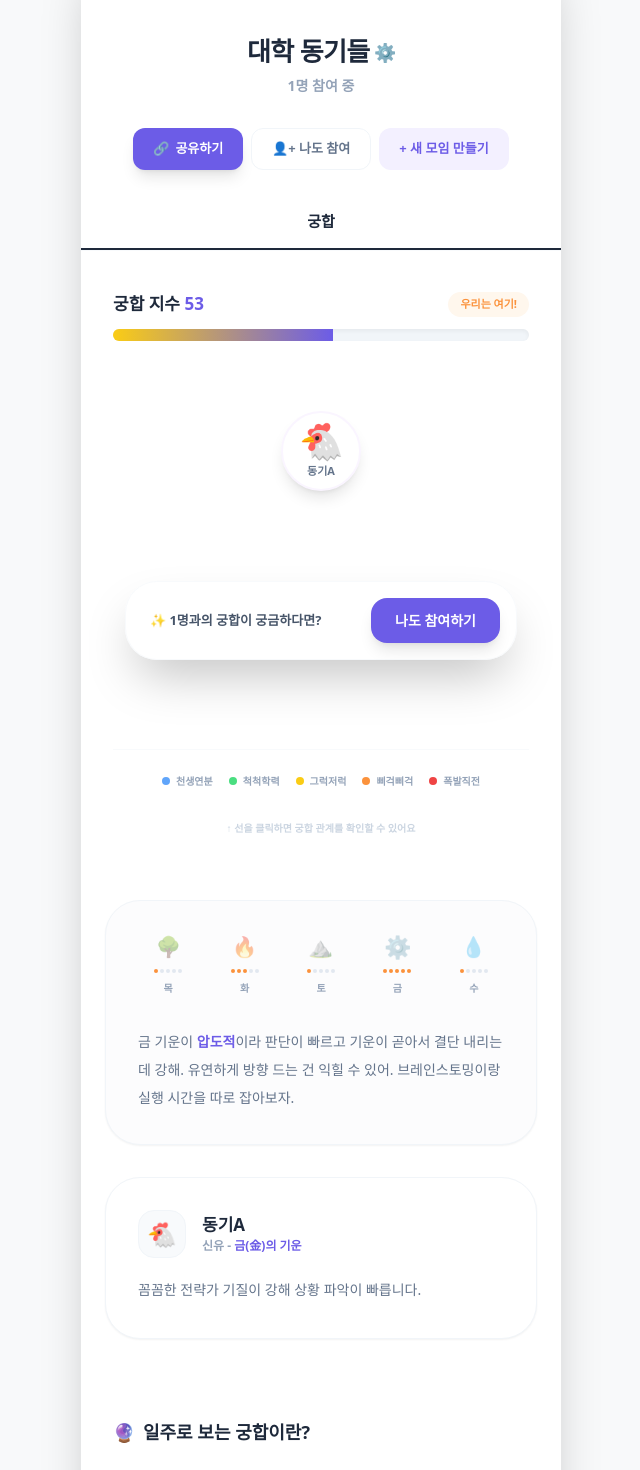
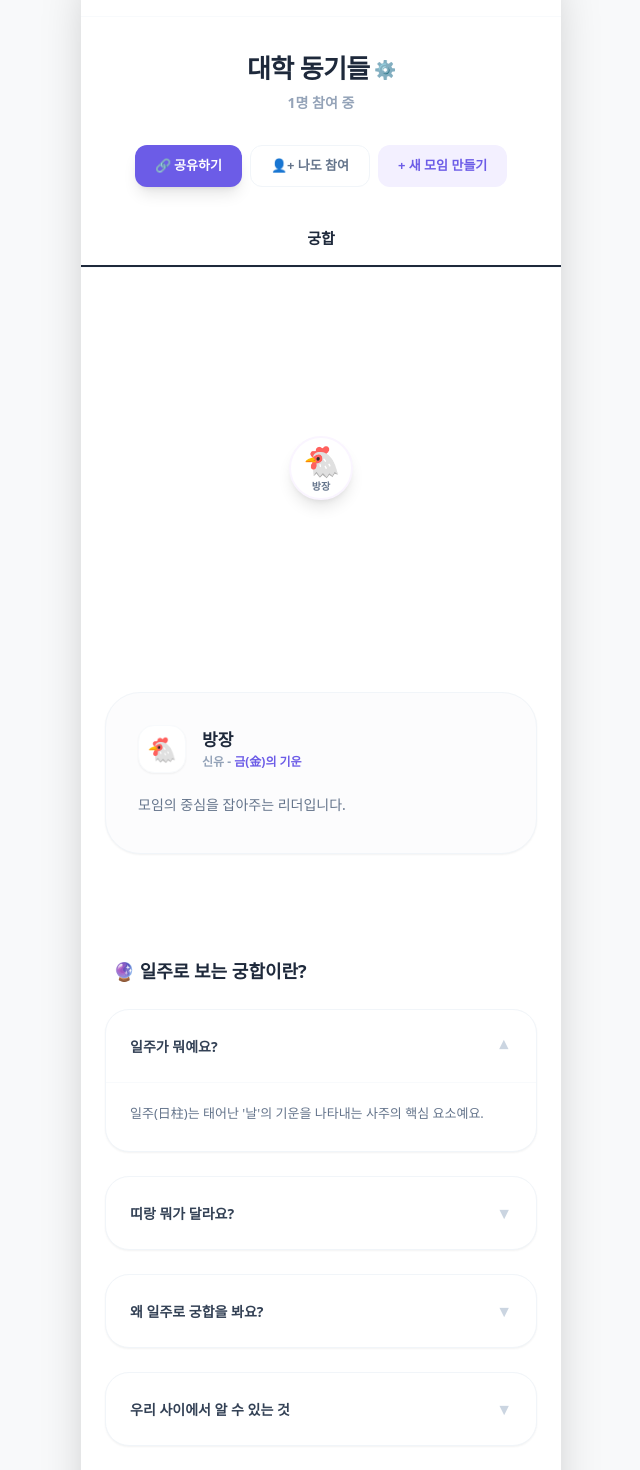
Before and after one commit to PLANB-John/oursai-web, a Next.js app: page /group in a window 1280 px wide. Shown: the part 100-1570 px from the top of the page, without its empty margins (319-959 px from the left). Built offline with nearby package versions, Linux system fonts and the light colour scheme.

Commit message:
Update group.js

```diff
--- a/pages/group.js
+++ b/pages/group.js
@@ -7,46 +7,43 @@ export default function GroupDetail() {
   const router = useRouter();
   const [isShareOpen, setIsShareOpen] = useState(false);
   const [openAccordion, setOpenAccordion] = useState(0);
-  const [selectedMemberId, setSelectedMemberId] = useState(null); // 클릭된 멤버 ID
+  const [selectedMemberId, setSelectedMemberId] = useState(null);
+  const [members, setMembers] = useState([]);
 
-  // 1. 멤버 데이터 관리 (초기 멤버 + 참여 로직 시뮬레이션) [cite: 2026-02-16]
-  const [members, setMembers] = useState([
-    { id: 0, name: '동기A', emoji: '🐔', ilju: '신유', element: '금(金)', desc: '꼼꼼한 전략가 기질이 강해 상황 파악이 빠릅니다.', color: '#3b82f6' },
-  ]);
+  // 1. 데이터 로드 로직: 저장소에서 실제 인원만 불러옴 [cite: 2026-02-16]
+  useEffect(() => {
+    const saved = JSON.parse(localStorage.getItem('groupMembers') || '[]');
 
-  // 참여 정보 수신 및 다인원 레이아웃 테스트용 더미 추가 [cite: 2026-02-16]
-  useEffect(() => {
-    if (router.isReady && router.query.joined === 'true' && members.length === 1) {
-      setMembers([
-        { id: 0, name: '동기A', emoji: '🐔', ilju: '신유', element: '금(金)', desc: '꼼꼼한 전략가 기질이 강해 상황 파악이 빠릅니다.', color: '#3b82f6' },
-        { id: 1, name: '동기B', emoji: '🐵', ilju: '경신', element: '금(金)', desc: '날카로운 지혜가 돋보이며 결단력이 뛰어납니다.', color: '#ef4444' },
-        { id: 2, name: '동기C', emoji: '🐹', ilju: '병인', element: '화(火)', desc: '다정하고 인정이 섬세해 분위기를 잘 파악합니다.', color: '#f59e0b' }
-      ]);
+    // 데이터가 아예 없으면 방장(1명)으로 초기화
+    if (saved.length === 0) {
+      const initialLeader = [{
+        id: 0, name: '방장', emoji: '🐔', ilju: '신유', element: '금(金)',
+        desc: '모임의 중심을 잡아주는 리더입니다.', color: '#3b82f6'
+      }];
+      localStorage.setItem('groupMembers', JSON.stringify(initialLeader));
+      setMembers(initialLeader);
+    } else {
+      setMembers(saved); // 저장된 만큼만 보여줌 (2명, 3명...)
     }
-  }, [router.isReady, router.query]);
+  }, []);
 
-  const hasJoined = members.length >= 2;
-
-  // 2. 다각형 좌표 계산 로직 (최대 12명)
+  // 2. 다각형 좌표 계산 (최대 12명)
   const getCoordinates = (index, total) => {
-    const radius = total > 4 ? 110 : 90; // 인원이 많아지면 반지름 확대
-    const angle = (index * 2 * Math.PI) / total - Math.PI / 2; // 상단부터 배치
-    return {
-      x: radius * Math.cos(angle),
-      y: radius * Math.sin(angle)
-    };
+    if (total === 1) return { x: 0, y: 0 };
+    if (total === 2) return { x: 0, y: index === 0 ? -90 : 90 };
+    const radius = total > 5 ? 120 : 100;
+    const angle = (index * 2 * Math.PI) / total - Math.PI / 2;
+    return { x: radius * Math.cos(angle), y: radius * Math.sin(angle) };
   };
 
   return (
     <div className="min-h-screen bg-[#f8f9fa] flex justify-center items-start sm:py-10 font-sans text-slate-800">
-      <Head>
-        <title>대학동기들 | 우리 사이 (oursai.kr)</title>
-      </Head>
+      <Head><title>우리 사이 | 모임 궁합 결과</title></Head>
 
       <div className="w-full max-w-[480px] min-h-screen bg-white shadow-2xl flex flex-col relative overflow-hidden sm:rounded-[40px] pb-40">
 
         {/* 상단 네비게이션 */}
-        <div className="px-6 py-6 flex items-center justify-between">
+        <div className="px-6 py-6 flex items-center justify-between border-b border-slate-50">
           <button onClick={() => router.push('/')} className="text-[14px] text-slate-400 font-bold flex items-center gap-1">
             <span className="text-lg">‹</span> 우리 사이
           </button>
@@ -54,138 +51,76 @@ export default function GroupDetail() {
         </div>
 
         <main className="flex-1 flex flex-col items-center">
-          <div className="text-center mt-4 mb-8">
+          <div className="text-center mt-8 mb-8">
             <h1 className="text-[26px] font-black text-slate-800 tracking-tight flex items-center justify-center gap-1">
               대학 동기들 <span className="text-slate-200 text-lg">⚙️</span>
             </h1>
             <p className="text-[14px] text-slate-400 font-bold mt-1">{members.length}명 참여 중</p>
           </div>
 
-          {/* 상단 버튼 그룹 */}
+          {/* 버튼 그룹 */}
           <div className="flex gap-2 mb-10 px-6">
-            <button onClick={() => setIsShareOpen(!isShareOpen)} className="px-5 py-2.5 bg-[#6c5ce7] text-white rounded-xl text-[13px] font-black shadow-lg flex items-center gap-1.5 active:scale-95 transition-all">
-              <span>🔗</span> 공유하기
-            </button>
-            <button onClick={() => router.push('/join')} className="px-5 py-2.5 bg-white text-slate-500 border border-slate-100 rounded-xl text-[13px] font-black hover:bg-slate-50 transition-all">👤+ 나도 참여</button>
-            <button onClick={() => router.push('/create-group')} className="px-5 py-2.5 bg-[#f3f0ff] text-[#6c5ce7] rounded-xl text-[13px] font-black hover:bg-[#ebe5ff] transition-all">+ 새 모임 만들기</button>
+            <button onClick={() => setIsShareOpen(!isShareOpen)} className="px-5 py-2.5 bg-[#6c5ce7] text-white rounded-xl text-[13px] font-black shadow-lg">🔗 공유하기</button>
+            <button onClick={() => router.push('/join')} className="px-5 py-2.5 bg-white text-slate-500 border border-slate-100 rounded-xl text-[13px] font-black">👤+ 나도 참여</button>
+            <button onClick={() => { localStorage.removeItem('groupMembers'); router.push('/create-group'); }} className="px-5 py-2.5 bg-[#f3f0ff] text-[#6c5ce7] rounded-xl text-[13px] font-black">+ 새 모임 만들기</button>
           </div>
 
-          <div className="w-full flex border-b border-slate-50 mb-10"><div className="flex-1 text-center pb-4 text-[15px] font-black border-b-2 border-slate-800 text-slate-800">궁합</div></div>
+          <div className="w-full flex border-b border-slate-50 mb-10">
+            <div className="flex-1 text-center pb-4 text-[15px] font-black border-b-2 border-slate-800 text-slate-800">궁합</div>
+          </div>
 
-          {/* --- 3. 다인원 네트워크 다이어그램 섹션 --- */}
+          {/* 네트워크 다이어그램 */}
           <div className="w-full px-8 flex flex-col items-center">
-            <div className="w-full mb-10">
-              <div className="flex justify-between items-end mb-3">
-                <span className="text-[17px] font-black text-slate-800">궁합 지수 <span className="text-[#6c5ce7]">53</span></span>
-                <span className="text-[11px] font-bold text-orange-400 bg-orange-50 px-3 py-1 rounded-full">우리는 여기!</span>
-              </div>
-              <div className="w-full h-3 bg-slate-100 rounded-full overflow-hidden shadow-inner">
-                <motion.div initial={{ width: 0 }} animate={{ width: '53%' }} className="h-full bg-gradient-to-r from-yellow-400 to-[#6c5ce7]" />
-              </div>
-            </div>
-
             <div className="relative w-full aspect-square max-w-[320px] flex justify-center items-center">
-              {/* 관계 선 SVG (수정_04.mp4 상호작용 반영) */}
-              <svg className="absolute inset-0 w-full h-full overflow-visible pointer-events-none">
-                <defs>
-                  <filter id="glow"><feGaussianBlur stdDeviation="2.5" result="coloredBlur"/><feMerge><feMergeNode in="coloredBlur"/><feMergeNode in="SourceGraphic"/></feMerge></filter>
-                </defs>
+              <svg className="absolute inset-0 w-full h-full pointer-events-none">
                 {members.length > 1 && members.map((m, i) =>
                   members.slice(i + 1).map((m2, j) => {
                     const from = getCoordinates(i, members.length);
                     const to = getCoordinates(members.indexOf(m2), members.length);
                     const isSelected = selectedMemberId === m.id || selectedMemberId === m2.id;
                     return (
-                      <motion.line
-                        key={`${i}-${j}`}
-                        x1={`calc(50% + ${from.x}px)`} y1={`calc(50% + ${from.y}px)`}
-                        x2={`calc(50% + ${to.x}px)`} y2={`calc(50% + ${to.y}px)`}
-                        stroke={isSelected ? "#6c5ce7" : "#f1f5f9"}
-                        strokeWidth={isSelected ? 4 : 2}
-                        animate={{ opacity: isSelected ? 1 : 0.4 }}
-                      />
+                      <line key={`${i}-${j}`} x1={`calc(50% + ${from.x}px)`} y1={`calc(50% + ${from.y}px)`} x2={`calc(50% + ${to.x}px)`} y2={`calc(50% + ${to.y}px)`} stroke={isSelected ? "#6c5ce7" : "#f1f5f9"} strokeWidth={isSelected ? 4 : 2} opacity={isSelected ? 1 : 0.4} />
                     );
                   })
                 )}
               </svg>
 
-              {/* 멤버 배치 */}
               {members.map((m, i) => {
                 const pos = getCoordinates(i, members.length);
                 const isSelected = selectedMemberId === m.id;
                 return (
-                  <motion.div
-                    key={m.id}
-                    onClick={() => setSelectedMemberId(isSelected ? null : m.id)}
-                    style={{ x: pos.x, y: pos.y }}
-                    className={`absolute w-16 h-16 sm:w-20 sm:h-20 bg-white rounded-full shadow-lg border-2 flex flex-col items-center justify-center cursor-pointer transition-all z-20 ${isSelected ? 'border-[#6c5ce7] scale-110' : 'border-purple-50'}`}
-                  >
-                    <span className="text-3xl sm:text-4xl">{m.emoji}</span>
-                    <span className="text-[10px] sm:text-[11px] font-black text-slate-500 mt-0.5">{m.name}</span>
+                  <motion.div key={m.id} onClick={() => setSelectedMemberId(isSelected ? null : m.id)} style={{ x: pos.x, y: pos.y }} className={`absolute w-16 h-16 bg-white rounded-full shadow-lg border-2 flex flex-col items-center justify-center cursor-pointer transition-all z-20 ${isSelected ? 'border-[#6c5ce7] scale-110' : 'border-purple-50'}`}>
+                    <span className="text-3xl">{m.emoji}</span>
+                    <span className="text-[10px] font-black text-slate-500">{m.name}</span>
                   </motion.div>
                 );
               })}
             </div>
-
-            {/* 범례 */}
-            <div className="flex flex-wrap justify-center gap-x-4 gap-y-2 mt-12 py-6 border-t border-slate-50 w-full">
-              {['천생연분', '척척학력', '그럭저럭', '삐걱삐걱', '폭발직전'].map((l, i) => (
-                <div key={i} className="flex items-center gap-1.5 text-[10px] font-bold text-slate-400">
-                  <div className={`w-2 h-2 rounded-full ${i === 0 ? 'bg-blue-400' : i === 1 ? 'bg-green-400' : i === 2 ? 'bg-yellow-400' : i === 3 ? 'bg-orange-400' : 'bg-red-500'}`} />
-                  {l}
-                </div>
-              ))}
-            </div>
-            <p className="text-[10px] text-slate-300 font-bold mt-2">↑ 선을 클릭하면 궁합 관계를 확인할 수 있어요</p>
           </div>
 
-          {/* --- 4. 오행 기운 분석 섹션 --- */}
-          <section className="w-full px-6 mt-16 space-y-8">
-            <div className="bg-[#fcfcfd] rounded-[35px] p-8 border border-slate-100 shadow-sm">
-              <div className="grid grid-cols-5 gap-4 mb-8">
-                {['🌳 목', '🔥 화', '⛰️ 토', '⚙️ 금', '💧 수'].map((item, i) => (
-                  <div key={i} className="flex flex-col items-center gap-2">
-                    <span className={`text-xl opacity-40 ${i === 3 ? 'opacity-100 scale-110' : ''}`}>{item.split(' ')[0]}</span>
-                    <div className="flex gap-0.5">
-                      {[...Array(5)].map((_, star) => (
-                        <div key={star} className={`w-1 h-1 rounded-full ${star < (i === 3 ? 5 : i === 1 ? 3 : 1) ? 'bg-orange-400' : 'bg-slate-200'}`} />
-                      ))}
-                    </div>
-                    <span className="text-[10px] font-black text-slate-400">{item.split(' ')[1]}</span>
-                  </div>
-                ))}
-              </div>
-              <p className="text-[14px] text-slate-500 leading-7 font-medium break-keep">
-                금 기운이 <span className="text-[#6c5ce7] font-black">압도적</span>이라 판단이 빠르고 기운이 곧아서 결단 내리는 데 강해. 유연하게 방향 드는 건 익힐 수 있어. 브레인스토밍이랑 실행 시간을 따로 잡아보자.
-              </p>
-            </div>
-
-            {/* 멤버 리포트 카드 */}
+          {/* 상세 분석 섹션 */}
+          <section className="w-full px-6 mt-16 space-y-6">
             {members.map((m) => (
-              <div key={m.id} className={`bg-white rounded-[35px] p-8 border shadow-sm transition-all ${selectedMemberId === m.id ? 'border-[#6c5ce7] ring-4 ring-purple-50' : 'border-slate-100'}`}>
+              <div key={m.id} className={`bg-[#fcfcfd] rounded-[35px] p-8 border shadow-sm ${selectedMemberId === m.id ? 'border-[#6c5ce7]' : 'border-slate-100'}`}>
                 <div className="flex items-center gap-4 mb-4">
-                  <div className="w-12 h-12 bg-slate-50 rounded-2xl flex items-center justify-center text-2xl border border-slate-100">{m.emoji}</div>
+                  <div className="w-12 h-12 bg-white rounded-2xl flex items-center justify-center text-2xl shadow-sm border border-slate-50">{m.emoji}</div>
                   <div>
                     <p className="text-[17px] font-black text-slate-800">{m.name}</p>
-                    <p className="text-[12px] text-slate-400 font-bold uppercase">{m.ilju} - <span className="text-[#6c5ce7]">{m.element}의 기운</span></p>
+                    <p className="text-[12px] text-slate-400 font-bold">{m.ilju} - <span className="text-[#6c5ce7]">{m.element}의 기운</span></p>
                   </div>
                 </div>
                 <p className="text-[14px] text-slate-500 leading-8 font-medium break-keep">{m.desc}</p>
               </div>
             ))}
-          </section>
 
-          {/* --- 5. 가이드 아코디언 (4개 유지) --- */}
-          <section className="w-full px-6 pt-20 space-y-6 mb-20">
-            <h2 className="text-[18px] font-black text-slate-800 flex items-center gap-2 px-2">
-              <span className="text-[#6c5ce7]">🔮</span> 일주로 보는 궁합이란?
-            </h2>
-            <div className="space-y-3">
+            {/* 하단 상세 아코디언 가이드 */}
+            <div className="pt-20 space-y-6">
+              <h2 className="text-[18px] font-black text-slate-800 px-2">🔮 일주로 보는 궁합이란?</h2>
               {[
                 { q: "일주가 뭐예요?", a: "일주(日柱)는 태어난 '날'의 기운을 나타내는 사주의 핵심 요소예요." },
-                { q: "띠랑 뭐가 달라요?", a: "띠는 태어난 해, 일주는 태어난 날 기준입니다. 띠가 사회적인 겉모습이라면 일주는 본질적인 성향을 나타냅니다." },
-                { q: "왜 일주로 궁합을 봐요?", a: "일주는 개인의 기질을 가장 정확하게 담고 있어, 관계의 화학 반응을 깊이 있게 분석할 수 있습니다. [cite: 2026-02-16]" },
-                { q: "이음에서 알 수 있는 것", a: "멤버 간의 1:1 케미 등급과 전체 모임의 조화도를 시각적인 네트워크로 확인할 수 있습니다. [cite: 2026-02-16]" }
+                { q: "띠랑 뭐가 달라요?", a: "띠는 태어난 해, 일주는 태어난 날 기준입니다. 나 자신의 본질적인 기운을 보기에 더 적합합니다." },
+                { q: "왜 일주로 궁합을 봐요?", a: "나의 본질적인 성향을 가장 잘 나타내기 때문입니다. [cite: 2026-02-16]" },
+                { q: "우리 사이에서 알 수 있는 것", a: "멤버 간의 1:1 케미 등급과 관계 네트워크를 볼 수 있습니다. [cite: 2026-02-16]" }
               ].map((item, idx) => (
                 <div key={idx} className="bg-white rounded-3xl border border-slate-100 overflow-hidden shadow-sm">
                   <button onClick={() => setOpenAccordion(openAccordion === idx ? null : idx)} className="w-full p-6 flex justify-between items-center text-left">
@@ -199,7 +134,7 @@ export default function GroupDetail() {
           </section>
         </main>
 
-        {/* --- 6. 표준 푸터 (5종 링크) --- */}
+        {/* 5종 푸터 링크 */}
         <footer className="px-8 py-20 bg-white text-center border-t border-slate-50 mt-10">
           <div className="flex justify-center gap-6 text-[12px] text-slate-300 font-bold mb-4">
             <a href="/intro">서비스 소개</a><span>|</span><a href="/faq">자주 묻는 질문</a><span>|</span><a href="/feedback">의견 보내기</a>
@@ -209,14 +144,6 @@ export default function GroupDetail() {
           </div>
           <p className="text-[11px] text-slate-200 font-medium italic">© 2026 oursai.kr | All Rights Reserved.</p>
         </footer>
-
-        {/* 하단 고정 플로팅 바 */}
-        <div className="fixed bottom-10 left-1/2 -translate-x-1/2 w-full max-w-[440px] px-6 z-50">
-          <div className="bg-white/80 backdrop-blur-md border border-slate-100/50 p-4 rounded-[32px] shadow-2xl flex items-center justify-between">
-            <p className="text-[13px] font-bold text-slate-600 ml-2">✨ 1명과의 궁합이 궁금하다면?</p>
-            <button onClick={() => router.push('/join')} className="bg-[#6c5ce7] text-white px-6 py-3 rounded-2xl font-black text-[14px] shadow-lg active:scale-95 transition-all">나도 참여하기</button>
-          </div>
-        </div>
       </div>
     </div>
   );
```
